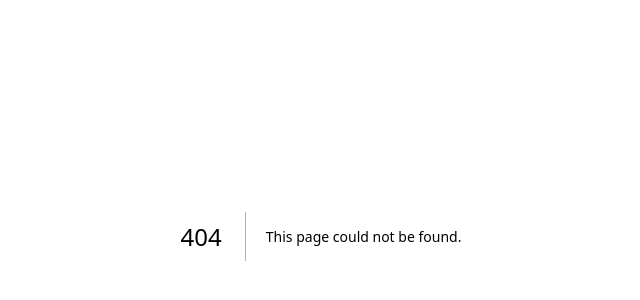
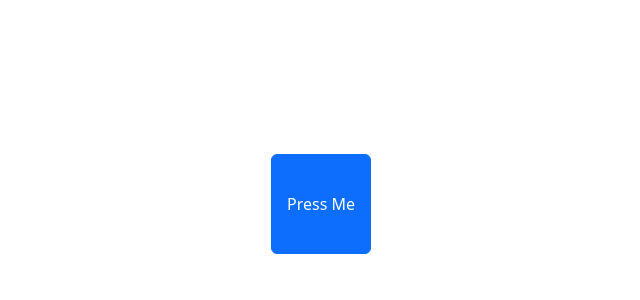
Before and after one commit to SamHutton1/next-project, a Next.js app: page /celebration in a window 1280 px wide. Before the commit this address had no page. Shown: the part 164-464 px from the top of the page, without its empty margins (319-959 px from the left). Built offline with nearby package versions, Linux system fonts and the light colour scheme.

Commit message:
add silly little confetti page

```diff
--- a/package.json
+++ b/package.json
@@ -18,7 +18,9 @@
     "eslint-config-next": "13.1.5",
     "next": "13.1.5",
     "react": "18.2.0",
+    "react-confetti": "^6.1.0",
     "react-dom": "18.2.0",
+    "react-use": "^17.4.0",
     "typescript": "4.9.4"
   }
 }
--- /dev/null
+++ b/src/components/HeadElement.tsx
@@ -0,0 +1,16 @@
+import Head from "next/head";
+import Link from "next/link";
+import React from "react";
+
+function HeadElement() {
+  return (
+    <Head>
+      <title>Sam Hutton</title>
+      <meta name="description" content="A website for really cool people" />
+      <meta name="viewport" content="width=device-width, initial-scale=1" />
+      <link rel="icon" href="/favicon.ico" />
+    </Head>
+  );
+}
+
+export default HeadElement;
--- /dev/null
+++ b/src/pages/celebration/index.tsx
@@ -0,0 +1,36 @@
+import React from 'react'
+import Confetti from 'react-confetti'
+import { useState, useEffect } from 'react'
+import styles from '../../styles/Confetti.module.css'
+import HeadElement from '@/components/HeadElement'
+
+
+function confetti() {
+    const [width, setWidth] = useState(0);
+    const [height, setHeight] = useState(0);
+    const [pressed, setPressed] = useState(false);
+
+    useEffect(() => {
+        setWidth(window.innerWidth)
+        setHeight(window.innerHeight)
+    })
+
+
+    return (
+        <div className={styles.main}>
+            <HeadElement />
+
+            <button className={`btn btn-primary ${styles.confettiButton}`} onClick={() => setPressed(!pressed)}>
+                {pressed ? "Press To Stop" : "Press Me"}
+            </button>
+
+            {pressed ? <Confetti
+                width={width}
+                height={height}
+            /> : null}
+
+        </div>
+    )
+}
+
+export default confetti;
--- /dev/null
+++ b/src/styles/Confetti.module.css
@@ -0,0 +1,15 @@
+.main {
+    padding: 5rem;
+    padding-top: 1rem;
+    min-height: 100vh;
+    display: flex;
+    align-items: center;
+    justify-content: center;
+  }
+
+
+  .confettiButton {
+    width: 100px;
+    height: 100px;
+
+  }
```
Also changed, not shown: src/components/Layout.tsx (deleted, +0 -17 lines), src/pages/characters/[id].tsx (+3 -4 lines), src/pages/index.tsx (+2 -6 lines), src/pages/pages/[pageNum].tsx (+2 -6 lines), 1 other file (tests, documents, lock files or other folders).
